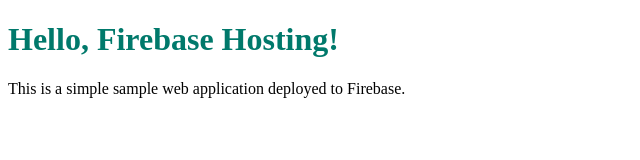
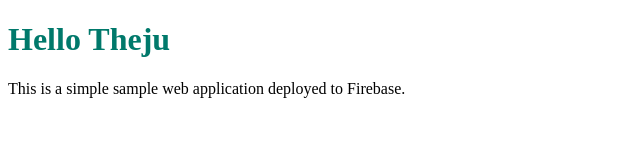
Before and after one commit to searce-thejaswini/gcp-cloudbuild, a plain HTML site: page app/index.html in a window 1280 px wide. Shown: the whole page, without its empty margins (0-640 px from the left). Drawn offline with Linux system fonts and the light colour scheme.

Commit message:
message modify
Signed-off-by: thejaswini.pacha@searce.com <thejaswini.pacha@searce.com>

```diff
--- a/app/index.html
+++ b/app/index.html
@@ -5,7 +5,7 @@
     <link rel="stylesheet" type="text/css" href="styles.css">
 </head>
 <body>
-    <h1>Hello, Firebase Hosting!</h1>
+    <h1>Hello Theju</h1>
     <p>This is a simple sample web application deployed to Firebase.</p>
     <script src="script.js"></script>
 </body>
```
